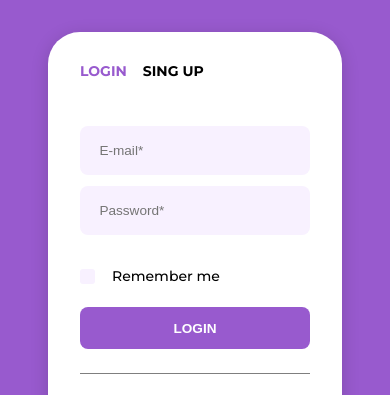
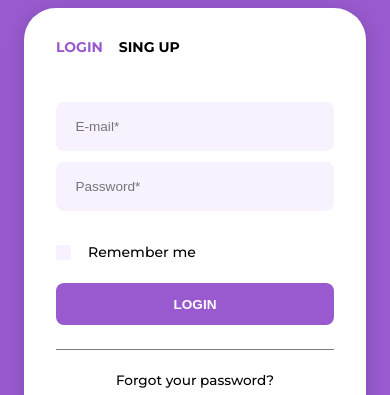
Before and after one commit to AnToxa566/validation-form, a plain HTML site: page index.html in a window 390 px wide. Shown: the part 225-620 px from the top of the page. Drawn offline with Linux system fonts and the light colour scheme.

Commit message:
fix: Adaptive

```diff
--- a/assets/styles/style.css
+++ b/assets/styles/style.css
@@ -236,6 +236,10 @@ body {
 }
 
 @media screen and (max-width: 570px) {
+    body {
+        padding: 2rem;;
+    }
+
     .header {
         font-size: 3.5rem;
     }
@@ -246,6 +250,10 @@ body {
 }
 
 @media screen and (max-width: 400px) {
+    body {
+        padding: 1.5rem;;
+    }
+
     .header {
         font-size: 2.8rem;
     }
```
